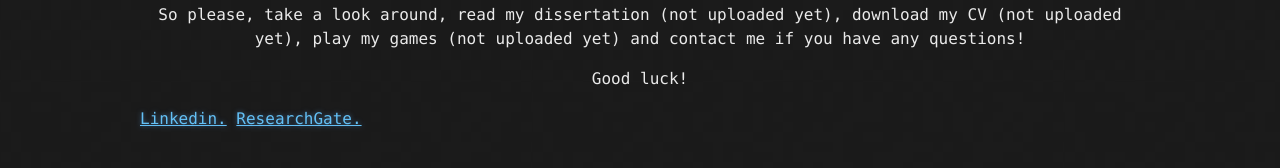
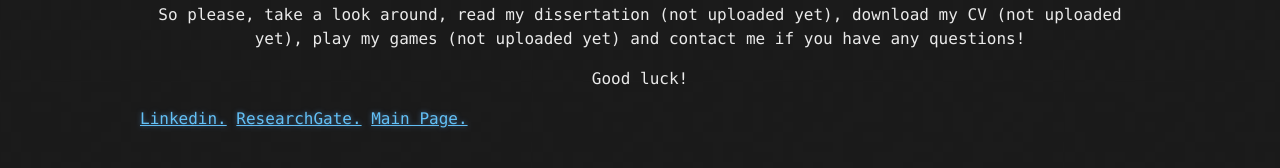
Before and after one commit to lukasgolino/lukasgolino.github.io, a Jekyll site: the page built from index.md, in a window 1280 px wide. Shown: the part 451-619 px from the top of the page. Built offline with Jekyll 4.4.1, drawn with Linux system fonts in a browser that asks for light colours; our own code applies the rules of GitHub Pages for plain Markdown files.

Commit message:
Update index.md

```diff
--- a/index.md
+++ b/index.md
@@ -37,6 +37,8 @@
 
 [Linkedin.](https://www.linkedin.com/in/lukasgolino/)
 [ResearchGate.](https://www.researchgate.net/profile/Lukas_Golino)
+[Main Page.](./mainpage.html)
+
 
 
 
```
